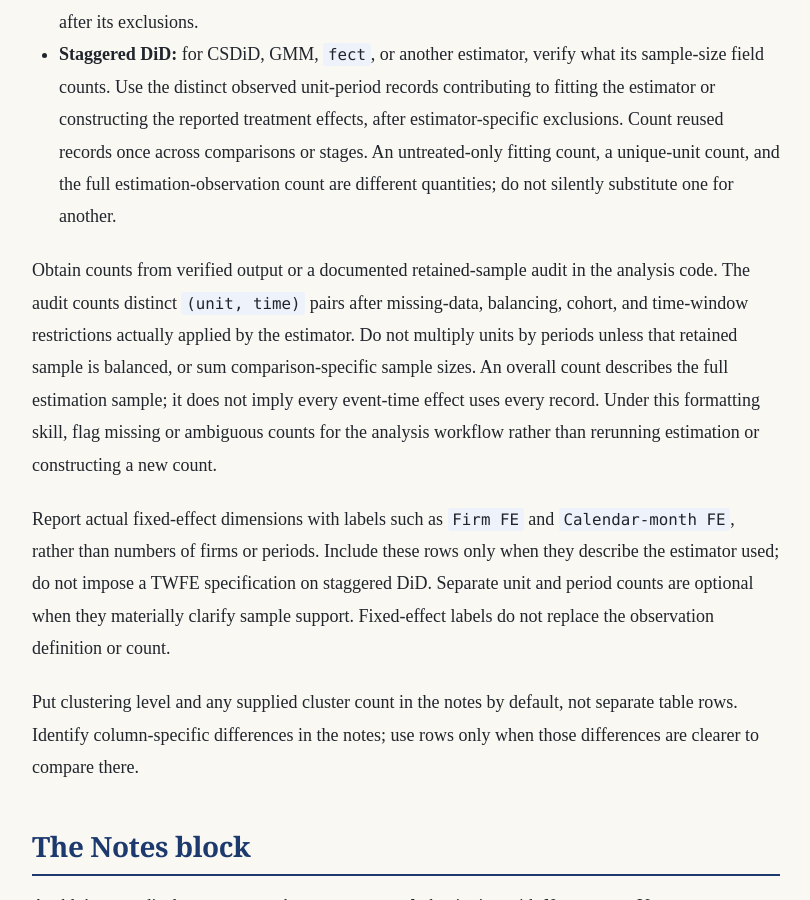
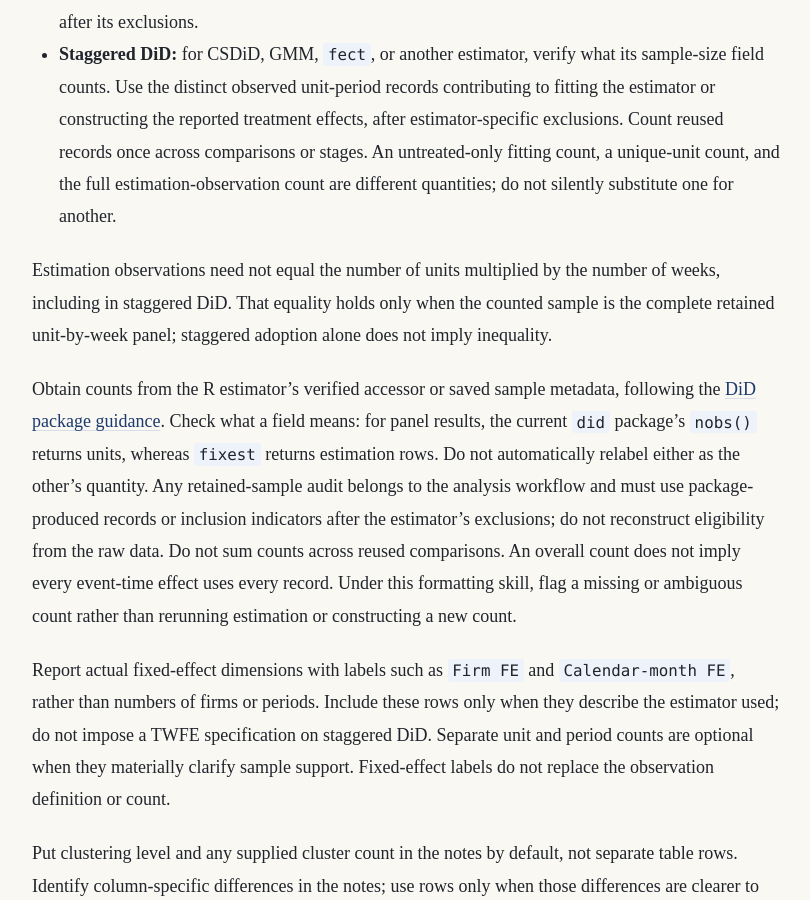
Before and after one commit to KaiGu2024/KaiGu2024.github.io, a Jekyll site: the page built from docs/skills/tables/SKILL.md, in a window 1280 px wide and 900 px high, scrolled down 3669 px. Shown: the whole window, without its empty margins (234-1044 px from the left). Built offline with Jekyll 4.4.1, drawn with Linux system fonts in a browser that asks for light colours.

Commit message:
require R package estimators and verify DiD observation counts

```diff
--- a/docs/skills/tables/SKILL.md
+++ b/docs/skills/tables/SKILL.md
@@ -70,7 +70,9 @@ For panel DiD, distinguish only these two cases:
 - **Canonical panel DiD:** use the number of unit-period records actually used by the fitted regression, after its exclusions.
 - **Staggered DiD:** for CSDiD, GMM, `fect`, or another estimator, verify what its sample-size field counts. Use the distinct observed unit-period records contributing to fitting the estimator or constructing the reported treatment effects, after estimator-specific exclusions. Count reused records once across comparisons or stages. An untreated-only fitting count, a unique-unit count, and the full estimation-observation count are different quantities; do not silently substitute one for another.
 
-Obtain counts from verified output or a documented retained-sample audit in the analysis code. The audit counts distinct `(unit, time)` pairs after missing-data, balancing, cohort, and time-window restrictions actually applied by the estimator. Do not multiply units by periods unless that retained sample is balanced, or sum comparison-specific sample sizes. An overall count describes the full estimation sample; it does not imply every event-time effect uses every record. Under this formatting skill, flag missing or ambiguous counts for the analysis workflow rather than rerunning estimation or constructing a new count.
+Estimation observations need not equal the number of units multiplied by the number of weeks, including in staggered DiD. That equality holds only when the counted sample is the complete retained unit-by-week panel; staggered adoption alone does not imply inequality.
+
+Obtain counts from the R estimator's verified accessor or saved sample metadata, following the [DiD package guidance](../did/guidance/r-packages-and-sample-counts.md). Check what a field means: for panel results, the current `did` package's `nobs()` returns units, whereas `fixest` returns estimation rows. Do not automatically relabel either as the other's quantity. Any retained-sample audit belongs to the analysis workflow and must use package-produced records or inclusion indicators after the estimator's exclusions; do not reconstruct eligibility from the raw data. Do not sum counts across reused comparisons. An overall count does not imply every event-time effect uses every record. Under this formatting skill, flag a missing or ambiguous count rather than rerunning estimation or constructing a new count.
 
 Report actual fixed-effect dimensions with labels such as `Firm FE` and `Calendar-month FE`, rather than numbers of firms or periods. Include these rows only when they describe the estimator used; do not impose a TWFE specification on staggered DiD. Separate unit and period counts are optional when they materially clarify sample support. Fixed-effect labels do not replace the observation definition or count.
 
```
Also changed, not shown: docs/skills/did/SKILL.md (+2 -1 lines), docs/skills/did/assets/trial-record.md (+1 -0 lines), docs/skills/did/guidance/r-packages-and-sample-counts.md (added, +36 -0 lines).
